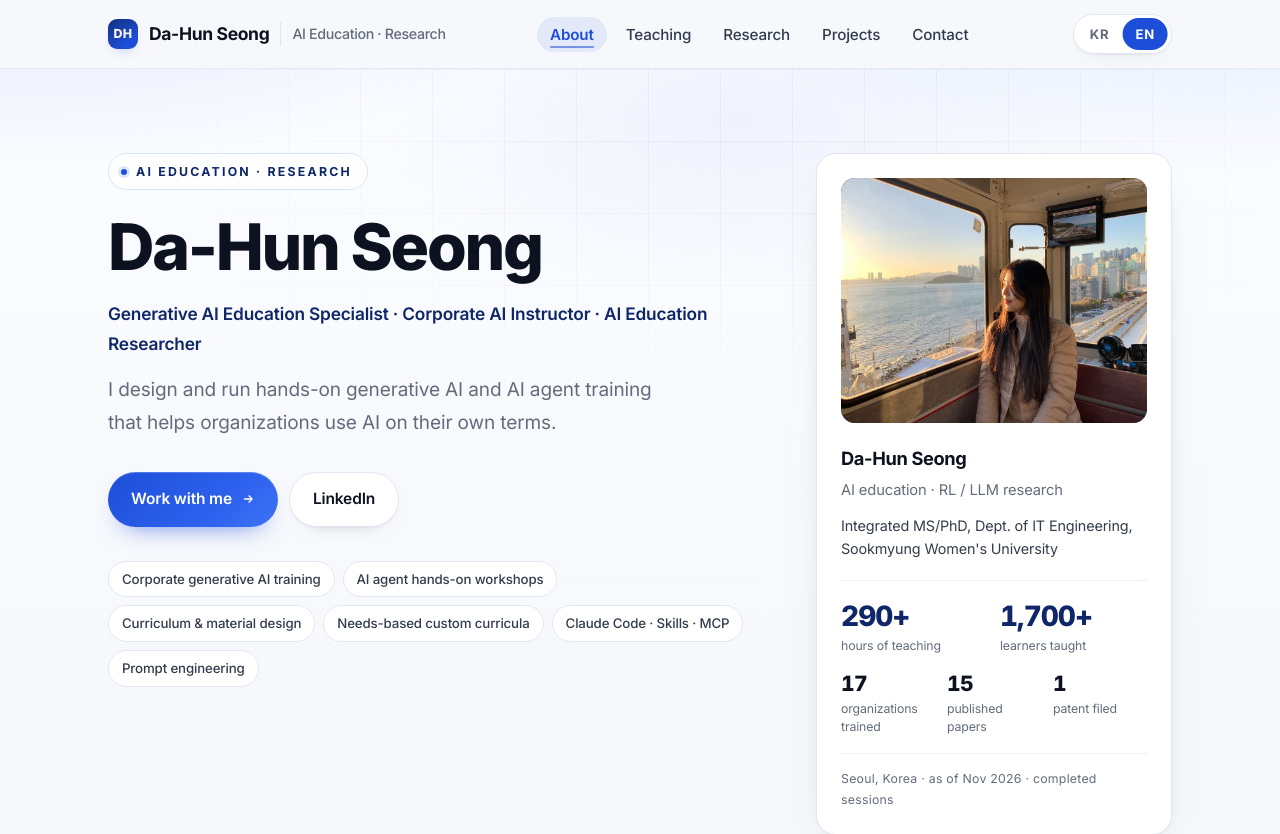
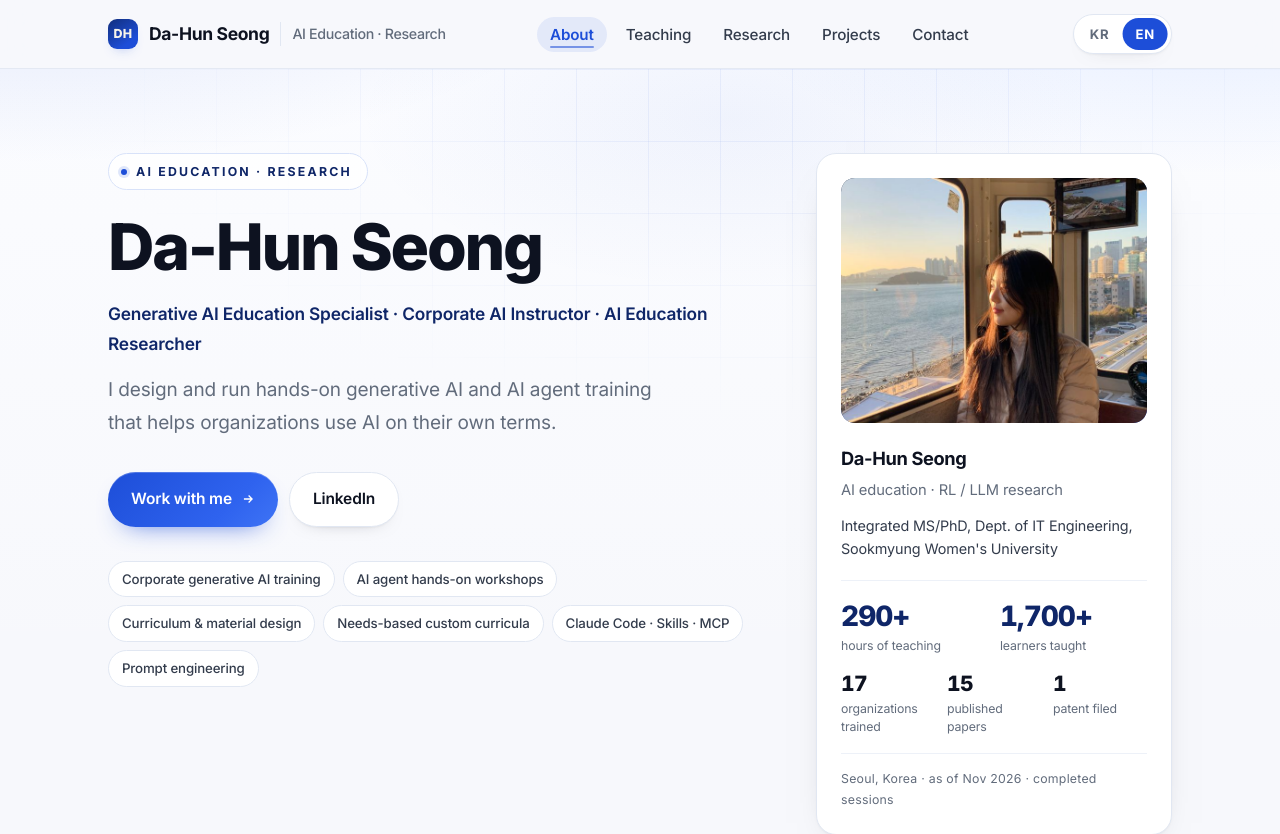
Before and after one commit to SeongDahun/SeongDahun.github.io, a plain HTML site: page index.html in a window 1280 px wide. Shown: the top 834 px of the page. Drawn offline with Linux system fonts and the light colour scheme.

Commit message:
Update portfolio page (2026-11-26 19:43)

```diff
--- a/index.html
+++ b/index.html
@@ -401,12 +401,12 @@ footer{padding:40px 0 58px;color:var(--muted);font-size:.83rem}
 
 /* ---------- profile photo ---------- */
 .mono img{
-  position:absolute;inset:0;width:100%;height:100%;object-fit:cover;object-position:70% 26%;
-  z-index:2;opacity:0;transform:scale(1.06);
+  position:absolute;inset:0;width:100%;height:100%;object-fit:cover;object-position:50% 50%;
+  z-index:2;opacity:0;transform:scale(1.06);transform-origin:66% 42%;
   transition:opacity .9s ease,transform 1.5s cubic-bezier(.22,.61,.36,1);
 }
 .mono.has-photo{aspect-ratio:5/4}
-.mono.has-photo img{opacity:1;transform:scale(1)}
+.mono.has-photo img{opacity:1;transform:scale(1.45)}
 .mono.no-photo img{display:none}
 .mono.no-photo::after{display:none}
 
@@ -417,7 +417,7 @@ footer{padding:40px 0 58px;color:var(--muted);font-size:.83rem}
 
 .card-profile{transition:transform .4s cubic-bezier(.22,.61,.36,1),box-shadow .4s ease}
 .card-profile:hover{transform:translateY(-5px);box-shadow:0 40px 72px -48px rgba(13,18,32,.55)}
-.card-profile:hover .mono.has-photo img{transform:scale(1.05)}
+.card-profile:hover .mono.has-photo img{transform:scale(1.5)}
 
 .chip{transition:border-color .18s,color .18s,background .18s,transform .26s cubic-bezier(.22,.61,.36,1)}
 .chip:hover{transform:translateY(-2px)}
```
